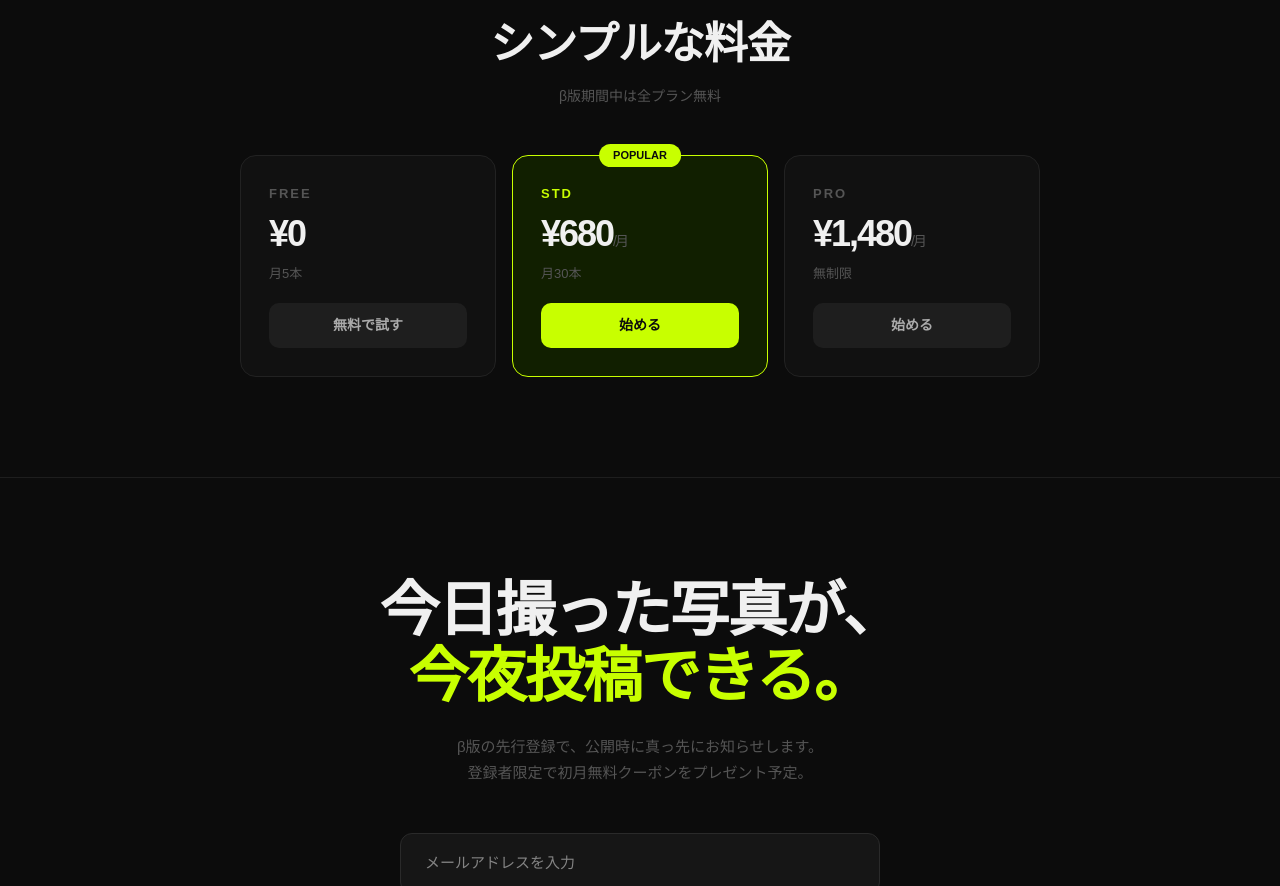
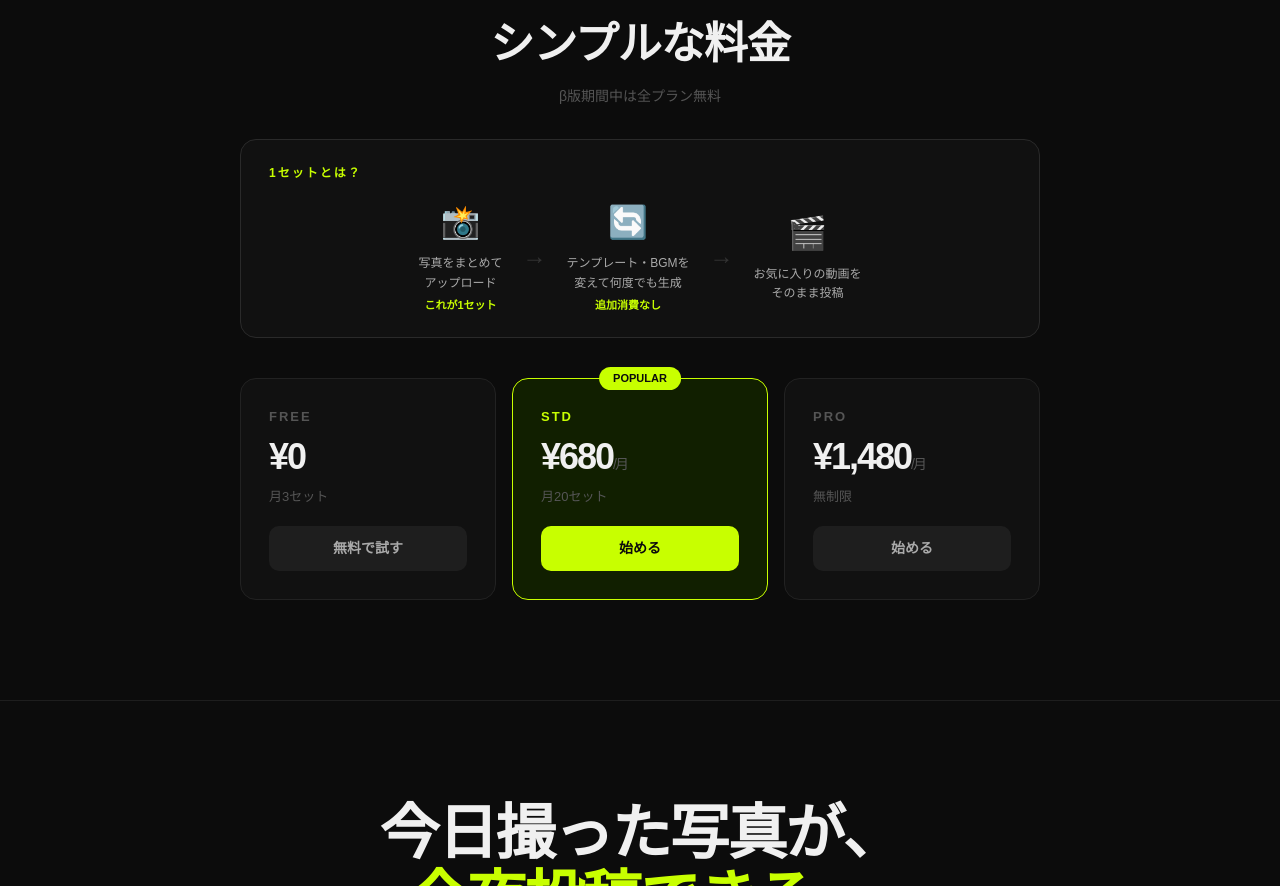
Before and after one commit to beck99119911/shorts-ai-lp, a Next.js app: page / in a window 1280 px wide. Shown: the part 3560-4446 px from the top of the page. Built offline with nearby package versions, Linux system fonts and the light colour scheme.

Commit message:
Update pricing: 3/20/unlimited sets and add visual set explanation
Co-Authored-By: Claude Sonnet 4.6 <noreply@anthropic.com>

```diff
--- a/app/page.tsx
+++ b/app/page.tsx
@@ -30,7 +30,7 @@ const plans = [
     name: "FREE",
     price: "¥0",
     period: "",
-    limit: "月5本",
+    limit: "月3セット",
     cta: "無料で試す",
     highlight: false,
   },
@@ -38,7 +38,7 @@ const plans = [
     name: "STD",
     price: "¥680",
     period: "/月",
-    limit: "月30本",
+    limit: "月20セット",
     cta: "始める",
     highlight: true,
   },
@@ -208,7 +208,30 @@ export default function Home() {
           <h2 style={{ fontSize: "clamp(28px, 4vw, 44px)", fontWeight: 900, lineHeight: 1.2, marginBottom: 16, textAlign: "center", letterSpacing: "-1px" }}>
             シンプルな料金
           </h2>
-          <p style={{ color: "#555", fontSize: 14, textAlign: "center", marginBottom: 48 }}>β版期間中は全プラン無料</p>
+          <p style={{ color: "#555", fontSize: 14, textAlign: "center", marginBottom: 32 }}>β版期間中は全プラン無料</p>
+
+          {/* 1セットとは？ */}
+          <div style={{ background: "#111", border: "1px solid #2a2a2a", borderRadius: 16, padding: "24px 28px", marginBottom: 40 }}>
+            <p style={{ color: "#c8ff00", fontWeight: 700, fontSize: 12, letterSpacing: 2, marginBottom: 16 }}>1セットとは？</p>
+            <div style={{ display: "flex", alignItems: "center", gap: 0, flexWrap: "wrap", justifyContent: "center" }}>
+              {[
+                { icon: "📸", label: "写真をまとめて\nアップロード", sub: "これが1セット" },
+                { icon: "→", label: "", sub: "" },
+                { icon: "🔄", label: "テンプレート・BGMを\n変えて何度でも生成", sub: "追加消費なし" },
+                { icon: "→", label: "", sub: "" },
+                { icon: "🎬", label: "お気に入りの動画を\nそのまま投稿", sub: "" },
+              ].map((item, i) => (
+                item.icon === "→"
+                  ? <span key={i} style={{ color: "#333", fontSize: 24, margin: "0 8px" }}>→</span>
+                  : <div key={i} style={{ textAlign: "center", padding: "0 12px" }}>
+                      <div style={{ fontSize: 32, marginBottom: 8 }}>{item.icon}</div>
+                      <p style={{ fontSize: 12, color: "#aaa", lineHeight: 1.6, whiteSpace: "pre-line" }}>{item.label}</p>
+                      {item.sub && <p style={{ fontSize: 11, color: "#c8ff00", fontWeight: 700, marginTop: 4 }}>{item.sub}</p>}
+                    </div>
+              ))}
+            </div>
+          </div>
+
           <div style={{ display: "grid", gridTemplateColumns: "repeat(auto-fit, minmax(200px, 1fr))", gap: 16 }}>
             {plans.map((p) => (
               <div key={p.name} style={{
```
